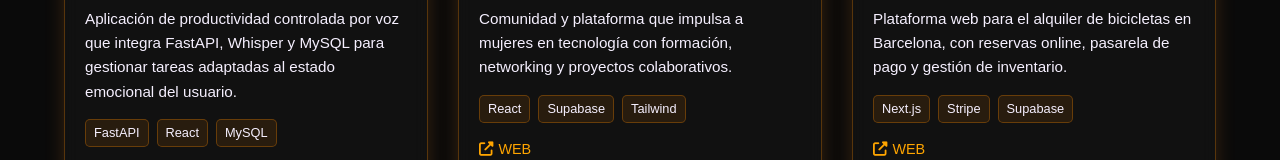
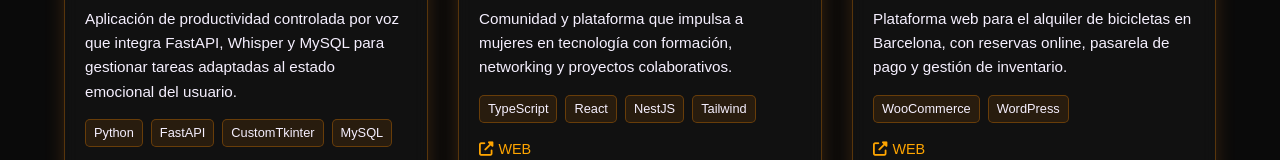
Before and after one commit to RuthDanielaAguirre/AboutMeK, a plain HTML site: page index.html in a window 1280 px wide. Shown: the part 2769-2929 px from the top of the page. Drawn offline with nearby package versions, Linux system fonts and the light colour scheme; grey boxes are pictures that could not be loaded.

Commit message:
updating portfolio

```diff
--- a/index.html
+++ b/index.html
@@ -155,8 +155,9 @@
         <h3>TUDU (To-Do por Voz)</h3>
         <p>Aplicación de productividad controlada por voz que integra FastAPI, Whisper y MySQL para gestionar tareas adaptadas al estado emocional del usuario.</p>
         <div class="project-tech">
+          <span>Python</span>
           <span>FastAPI</span>
-          <span>React</span>
+          <span>CustomTkinter</span>
           <span>MySQL</span>
         </div>
         <div class="project-links">
@@ -177,8 +178,9 @@
         <h3>FemCoders Club</h3>
         <p>Comunidad y plataforma que impulsa a mujeres en tecnología con formación, networking y proyectos colaborativos.</p>
         <div class="project-tech">
+          <span>TypeScript</span>
           <span>React</span>
-          <span>Supabase</span>
+          <span>NestJS</span>
           <span>Tailwind</span>
         </div>
         <div class="project-links">
@@ -198,9 +200,8 @@
         <h3>Happy Rental Bike</h3>
         <p>Plataforma web para el alquiler de bicicletas en Barcelona, con reservas online, pasarela de pago y gestión de inventario.</p>
         <div class="project-tech">
-          <span>Next.js</span>
-          <span>Stripe</span>
-          <span>Supabase</span>
+          <span>WooCommerce</span>
+          <span>WordPress</span>
         </div>
         <div class="project-links">
           <a href="https://happyrentalbike.com/" target="_blank" class="project-link">
```
